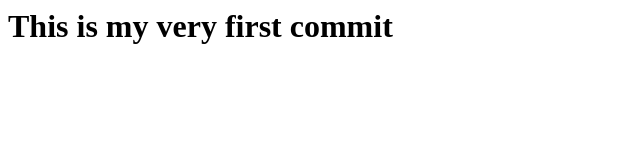
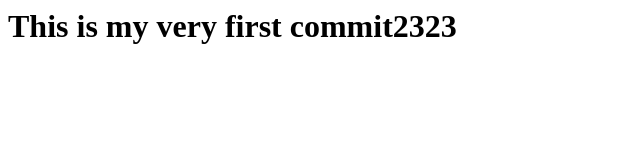
Before and after one commit to a20cent/Algonquin, a plain HTML site: page index.html in a window 1280 px wide. Shown: the whole page, without its empty margins (0-640 px from the left). Drawn offline with Linux system fonts and the light colour scheme.

Commit message:
test files

```diff
--- a/index.html
+++ b/index.html
@@ -1 +1 @@
-<h1>This is my very first commit</h1>
+<h1>This is my very first commit2323</h1>
```
